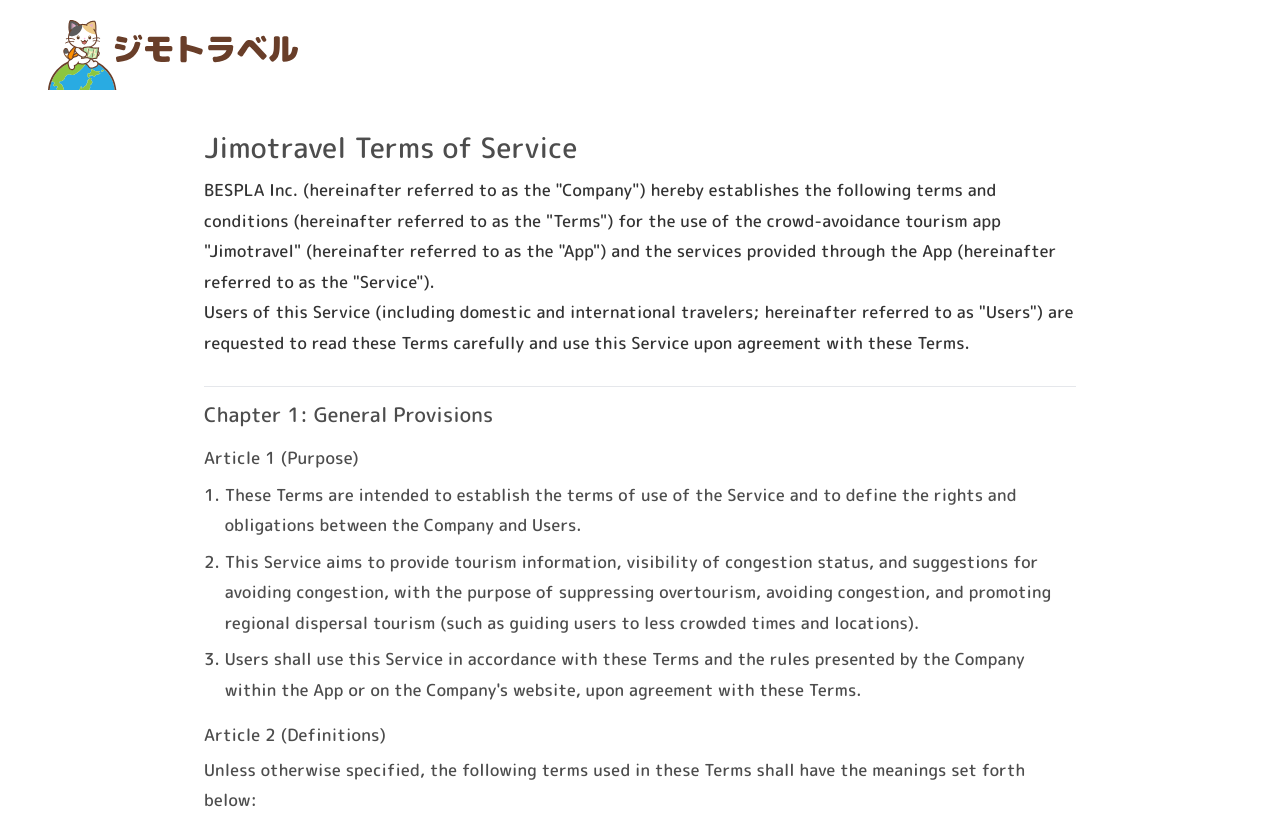
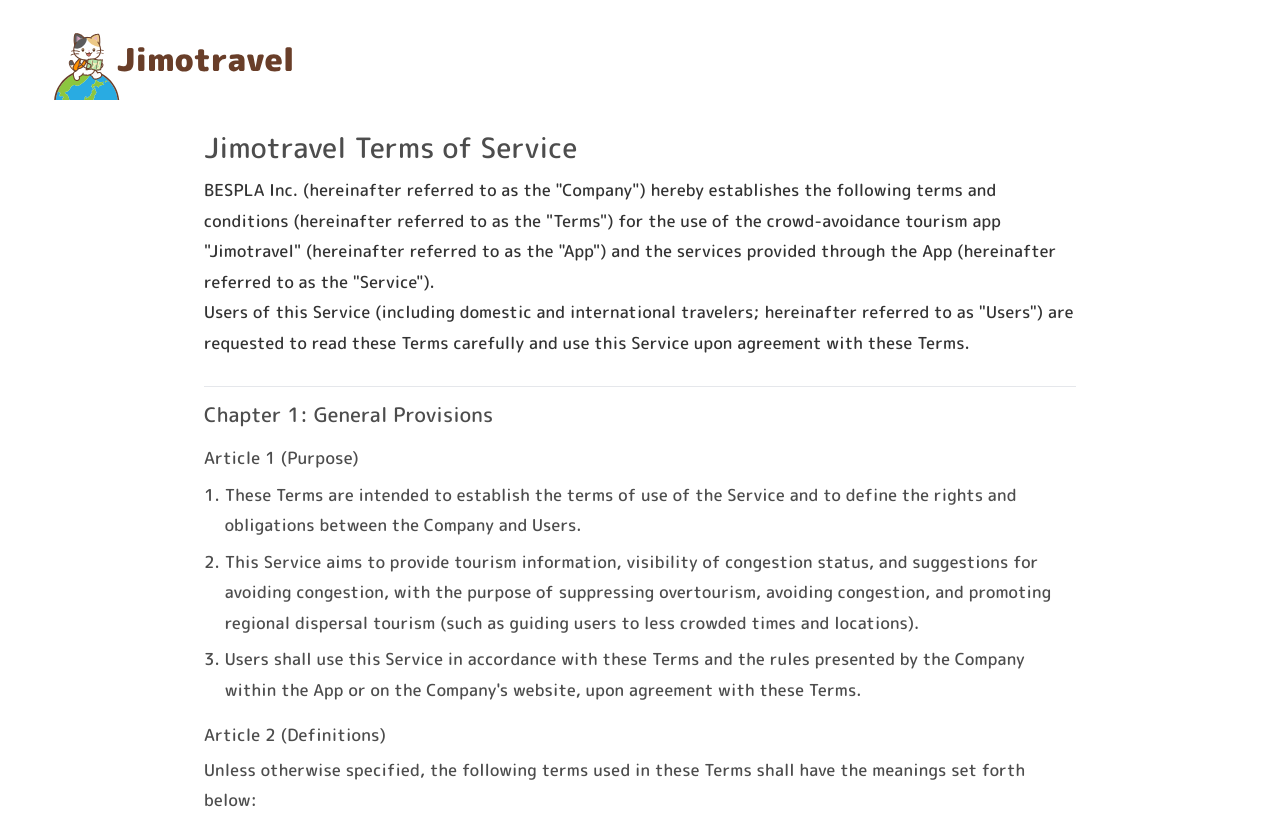
Before and after one commit to matsuda-yuri/jimotravel-lp, a plain HTML site: page en-US/termsofservice.html in a window 1280 px wide. Shown: the top 819 px of the page. Drawn offline with Linux system fonts and the light colour scheme.

Commit message:
update 英語ロゴ差し替え
英語ロゴ差し替え

```diff
--- a/en-US/termsofservice.html
+++ b/en-US/termsofservice.html
@@ -39,7 +39,7 @@
       <div id="header" class="c-header">
         <div class="inner-block">
           <h1 class="logo">
-              <img src="../assets/img/common/logo.svg" alt="ジモトラベル">
+              <img src="../assets/img/common/logo-en.svg" alt="Jimotravel">
           </h1>
         </div><!-- /inner-block -->
       </div><!-- /header -->
```
Also changed, not shown: ko-KR/termsofservice.html (+1 -1 lines), zh-CN/termsofservice.html (+1 -1 lines), zh-TW/termsofservice.html (+1 -1 lines), assets/img/common/logo-en.svg (added).
